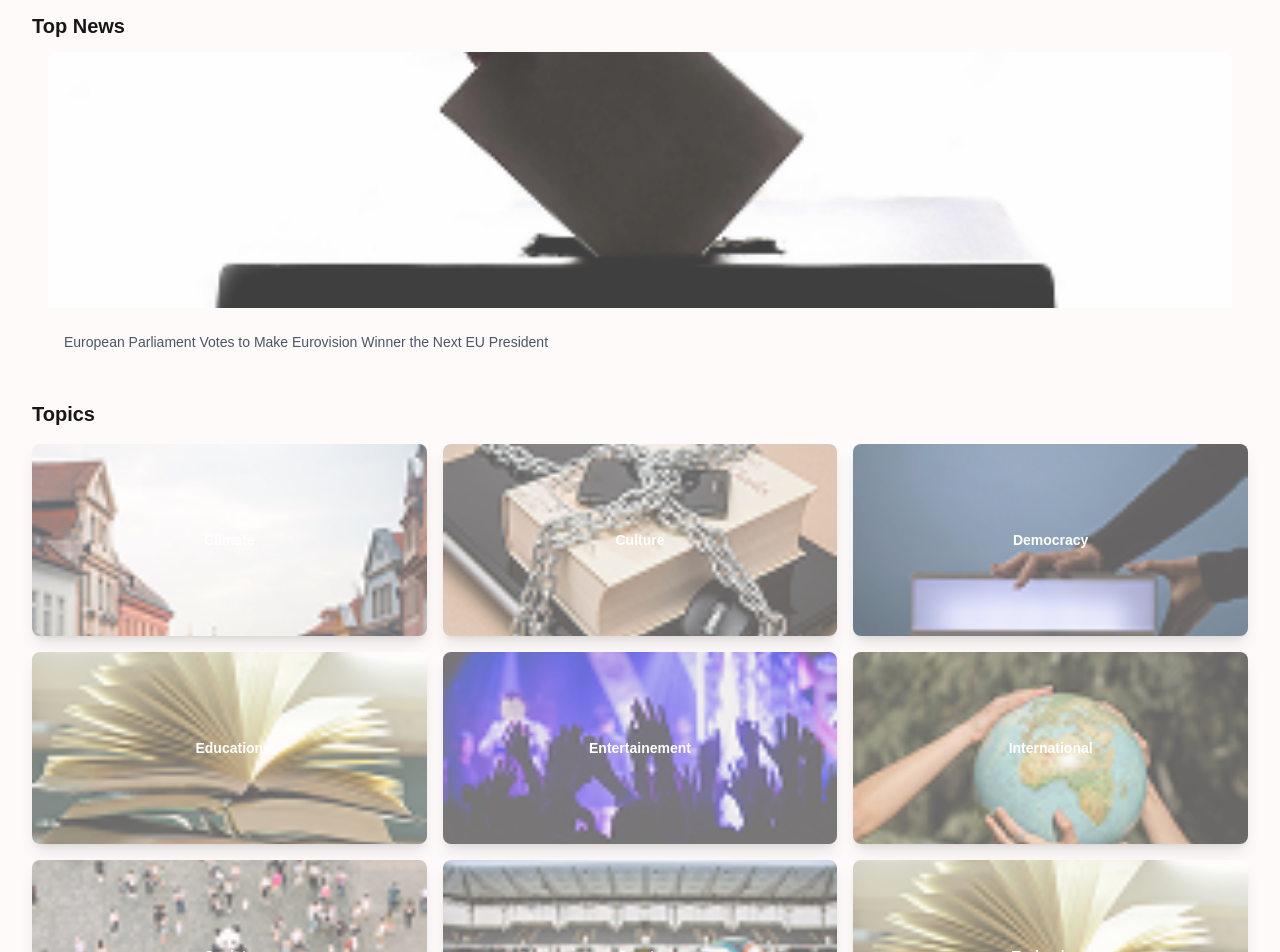
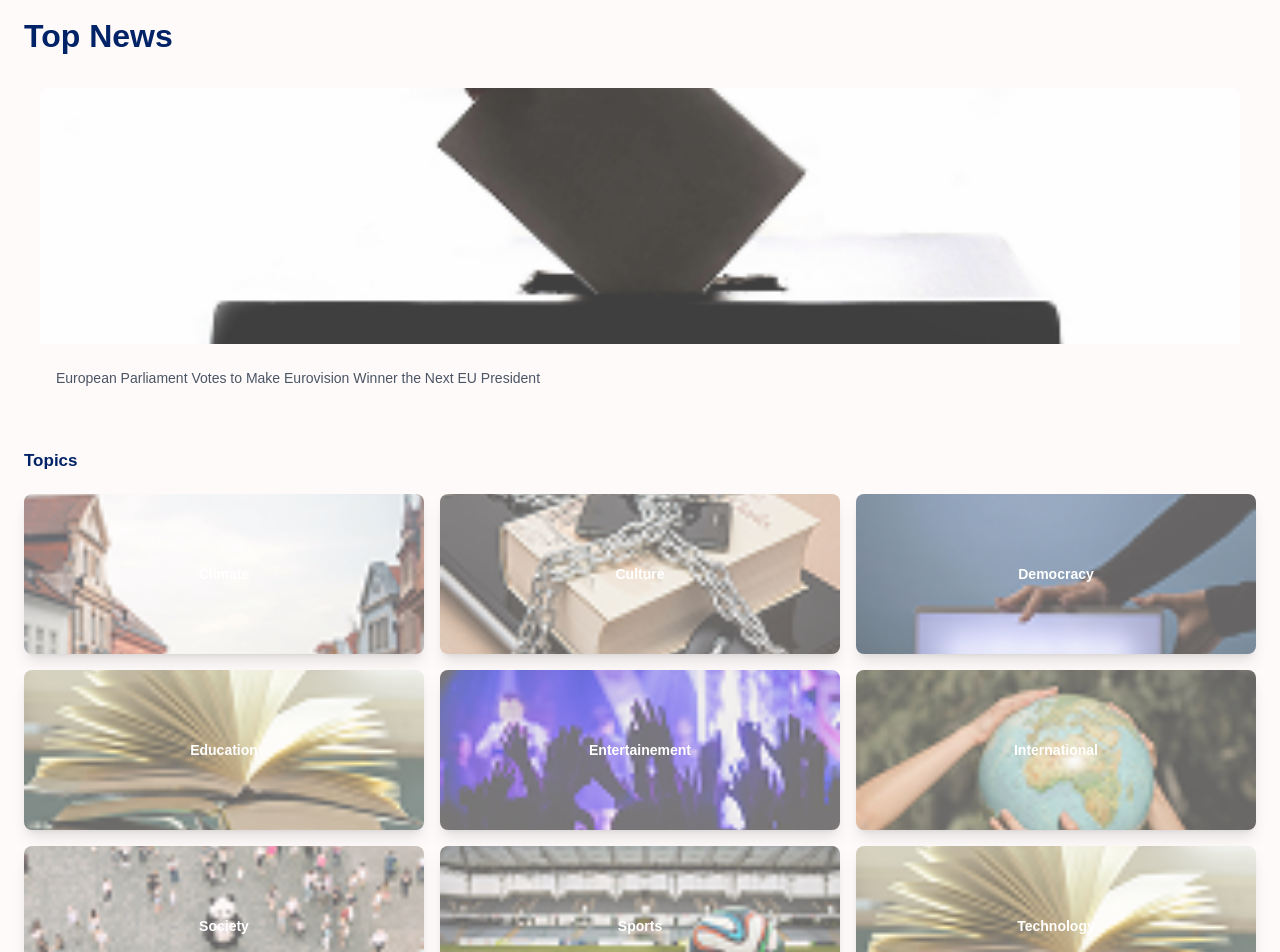
Before and after one commit to ModuloInc/Artc11, a Next.js app: page / in a window 1280 px wide. Shown: the top 952 px of the page. Built offline with nearby package versions, Linux system fonts and the light colour scheme; grey boxes are pictures that could not be loaded.

Commit message:
homepage

```diff
--- a/src/app/page.tsx
+++ b/src/app/page.tsx
@@ -18,16 +18,16 @@ export default async function Home() {
     return (
         <>
             <div className="w-full px-4">
-                <div className=" text-blue py-3 rounded-t-lg text-left px-4 ">
-                    <h2 className="text-xl font-semibold">Top News</h2>
+                <div className=" py-3 rounded-t-lg text-left px-2 mb-4">
+                    <h2 className="text-[#002266] text-[32px] font-semibold">Top News</h2>
                 </div>
                 <div className="w-full">
                     <NewsCarousel/>
                 </div>
-                <div className=" text-blue  rounded-t-lg text-left px-4 ">
-                    <h3 className="text-xl font-semibold">Topics</h3>
+                <div className=" py-3 rounded-t-lg text-left px-2">
+                    <h3 className="text-[#002266] text-[17px] font-semibold">Topics</h3>
                 </div>
-                <div className="grid grid-cols-3 gap-4 p-4">
+                <div className="grid grid-cols-3 gap-4 p-2">
                     {categories.map((category, index) => (
                         <CategoryCard key={index} name={category.name} imageSrc={category.imageSrc}
                                       link={category.link}/>
--- a/src/components/CategoryCard.tsx
+++ b/src/components/CategoryCard.tsx
@@ -12,7 +12,7 @@ export default function CategoryCard({ name, imageSrc, link }: CategoryCardProps
 
     return (
         <Link href={link}>
-        <div className="relative w-full h-28 sm:h-40 md:h-48 rounded-lg overflow-hidden shadow-lg transition-transform transform hover:scale-105">
+        <div className="relative w-full h-20 sm:h-40  rounded-lg overflow-hidden shadow-lg transition-transform transform hover:scale-105">
             <Image
                 src={imageSrc}
                 alt={name}
--- a/src/components/NewsCarousel.tsx
+++ b/src/components/NewsCarousel.tsx
@@ -27,7 +27,7 @@ const newsData: NewsItem[] = [
 export default function NewsCarousel() {
     return (
         <div className="w-full px-4 ">
-            <div className="w-full px-4 mb-8">
+            <div className="w-full px-2 mb-8">
                 <Swiper
                     modules={[Autoplay]}
                     spaceBetween={20}
```
Also changed, not shown: 1 other file (tests, documents, lock files or other folders).
